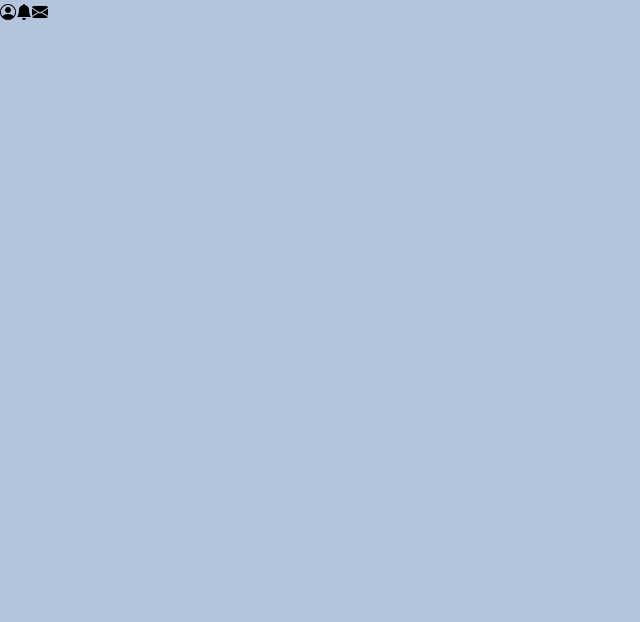
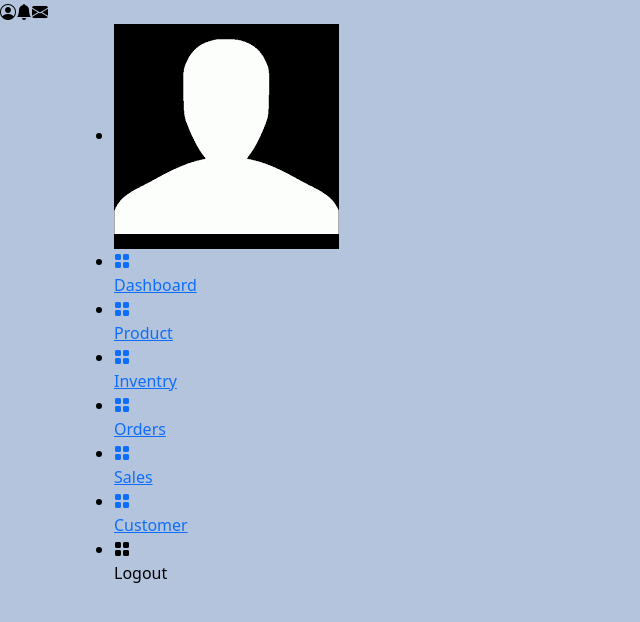
Before and after one commit to dips98/ecom-admin-panel, an Angular app: page /dashboard in a window 1280 px wide. Shown: the top 622 px of the page, without its empty margins (0-640 px from the left). Built offline with nearby package versions, Linux system fonts and the light colour scheme.

Commit message:
Dashboard html

```diff
--- a/src/app/dashboard/dashboard.component.html
+++ b/src/app/dashboard/dashboard.component.html
@@ -9,13 +9,101 @@
     <!-- section for side navigation -->
 
     <div class="container sidebar">
-
+        <!-- navigation space -->
+        <nav>
+            <ul>
+                <li>
+                    <div class="user-profile-image">
+                        <img src="../../assets/image/userIcon.png" alt="user-icon">
+                    </div>
+                </li>
+                <li>
+                    <a href="">
+                        <div class="icon">
+                            <i class="bi bi-grid-fill"></i>
+                        </div>
+                        Dashboard
+                    </a>
+                </li>
+                <li>
+                    <a href="">
+                        <div class="icon">
+                            <i class="bi bi-grid-fill"></i>
+                        </div>
+                        Product
+                    </a>
+                </li>
+                <li>
+                    <a href="">
+                        <div class="icon">
+                            <i class="bi bi-grid-fill"></i>
+                        </div>
+                        Inventry
+                    </a>
+                </li>
+                <li>
+                    <a href="">
+                        <div class="icon">
+                            <i class="bi bi-grid-fill"></i>
+                        </div>
+                        Orders
+                    </a>
+                </li>
+                <li>
+                    <a href="">
+                        <div class="icon">
+                            <i class="bi bi-grid-fill"></i>
+                        </div>
+                        Sales
+                    </a>
+                </li>
+                <li>
+                    <a href="">
+                        <div class="icon">
+                            <i class="bi bi-grid-fill"></i>
+                        </div>
+                        Customer
+                    </a>
+                </li>
+                <li>
+                    <a data-bs-toggle="modal" data-bs-target="#exampleModal">
+                        <div class="icon">
+                            <i class="bi bi-grid-fill"></i>
+                        </div>
+                        Logout
+                    </a>
+                </li>
+            </ul>
+        </nav>
     </div>
 
     <!-- section for router outlet -->
-    <div class="conater main">
+    <div class="container main">
         <router-outlet></router-outlet>
     </div>
     <!--  -->
 
 </div>
+
+<!-- Modal section -->
+
+<!-- Button trigger modal -->
+
+  <!-- Modal -->
+  <div class="modal fade" id="exampleModal" tabindex="-1" aria-labelledby="exampleModalLabel" aria-hidden="true">
+    <div class="modal-dialog modal-dialog-centered">
+      <div class="modal-content">
+        <div class="modal-header">
+          <h1 class="modal-title fs-5 text-danger" id="exampleModalLabel"><i class="bi bi-box-arrow-left"></i> Logout</h1>
+          <button type="button" class="btn-close" data-bs-dismiss="modal" aria-label="Close"></button>
+        </div>
+        <div class="modal-body">
+          <p class="text-danger">Confirm to logout?</p>
+        </div>
+        <div class="modal-footer">
+          <button type="button" class="btn btn-secondary" data-bs-dismiss="modal">Cancel</button>
+          <button type="button" class="btn btn-danger">Logout</button>
+        </div>
+      </div>
+    </div>
+  </div>
```
